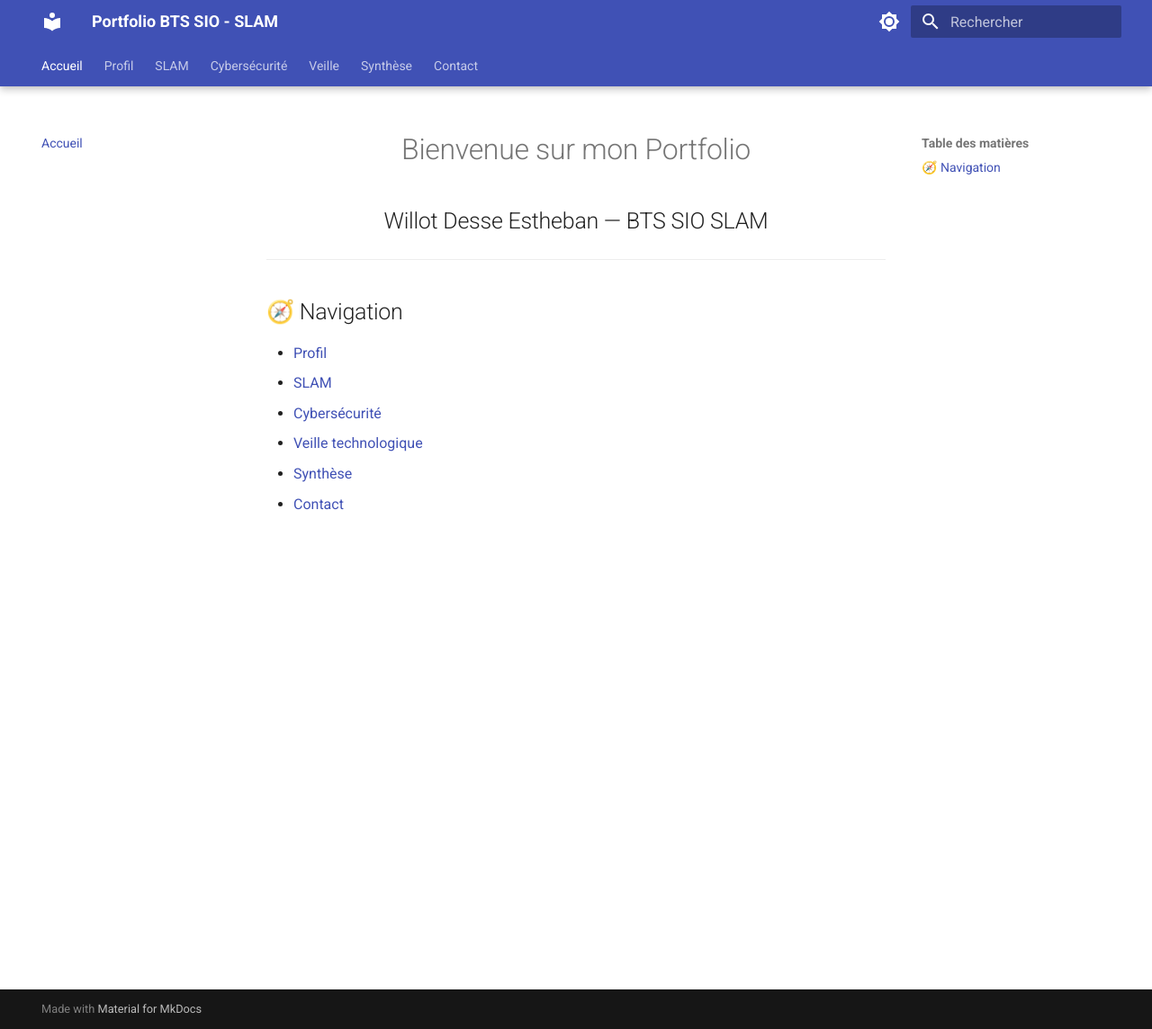
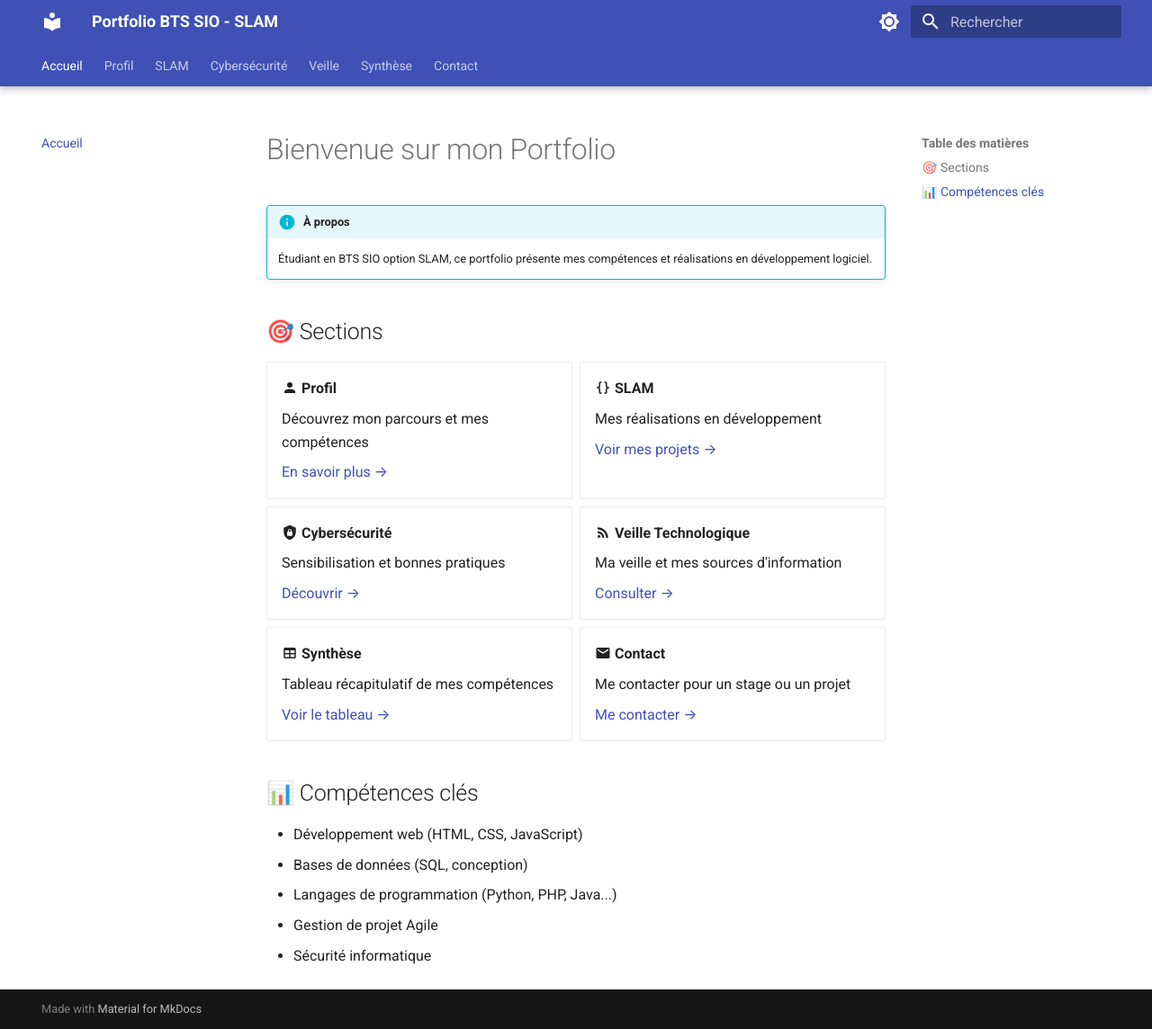
Before and after one commit to Estheban-w27/Portfolio, an MkDocs documentation site: the page built from docs/index.md, in a window 1280 px wide and 1144 px high. Shown: the whole window at 90% size. Built offline with MkDocs 1.6.1 and Material for MkDocs 9.7.7, drawn with Linux system fonts in a browser that asks for light colours.

Commit message:
nouv index

```diff
--- a/docs/index.md
+++ b/docs/index.md
@@ -1,13 +1,55 @@
-<h1 align="center">Bienvenue sur mon Portfolio</h1>
-<h2 align="center">Willot Desse Estheban — BTS SIO SLAM</h2>
+# Bienvenue sur mon Portfolio
 
----
+!!! info "À propos"
+    Étudiant en BTS SIO option SLAM, ce portfolio présente
+    mes compétences et réalisations en développement logiciel.
 
-## 🧭 Navigation
+## 🎯 Sections
 
-- [Profil](01_Profil/index.md)
-- [SLAM](02_SLAM/index.md)
-- [Cybersécurité](03_Cybersecurite/index.md)
-- [Veille technologique](04_Veille/index.md)
-- [Synthèse](05_Synthese/index.md)
-- [Contact](06_Contact/index.md)
+<div class="grid cards" markdown>
+
+- :material-account: **Profil**
+
+    Découvrez mon parcours et mes compétences
+
+    [En savoir plus →](01_Profil/index.md)
+
+- :material-code-braces: **SLAM**
+
+    Mes réalisations en développement
+
+    [Voir mes projets →](02_SLAM/index.md)
+
+- :material-shield-lock: **Cybersécurité**
+
+    Sensibilisation et bonnes pratiques
+
+    [Découvrir →](03_Cybersecurite/index.md)
+
+- :material-rss: **Veille Technologique**
+
+    Ma veille et mes sources d'information
+
+    [Consulter →](04_Veille/index.md)
+
+- :material-table: **Synthèse**
+
+    Tableau récapitulatif de mes compétences
+
+    [Voir le tableau →](05_Synthese/Tableau_Synthese.md)
+
+- :material-email: **Contact**
+
+    Me contacter pour un stage ou un projet
+
+    [Me contacter →](06_Contact/index.md)
+
+</div>
+
+## 📊 Compétences clés
+
+- Développement web (HTML, CSS, JavaScript)
+- Bases de données (SQL, conception)
+- Langages de programmation (Python, PHP, Java...)
+- Gestion de projet Agile
+- Sécurité informatique
```
